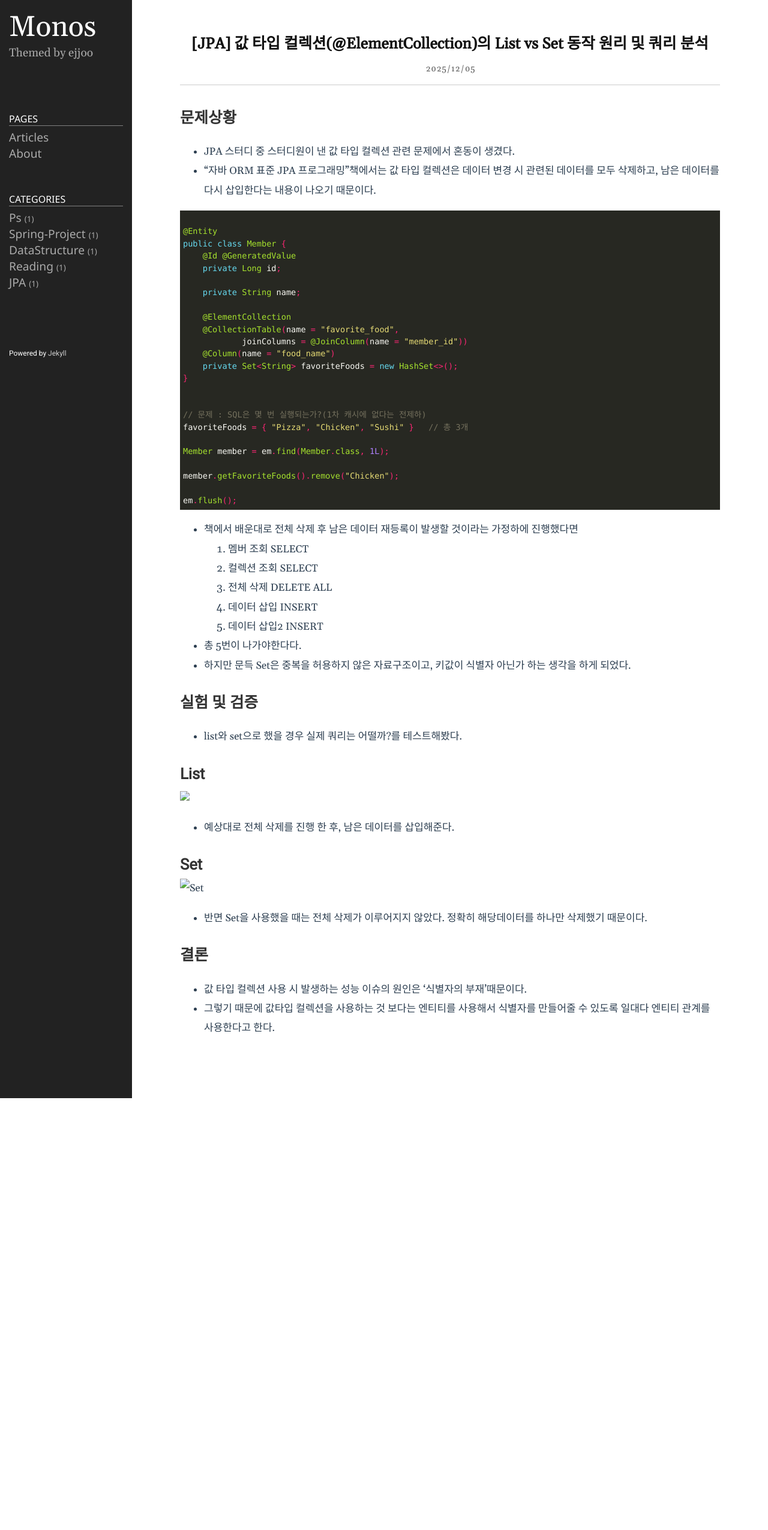
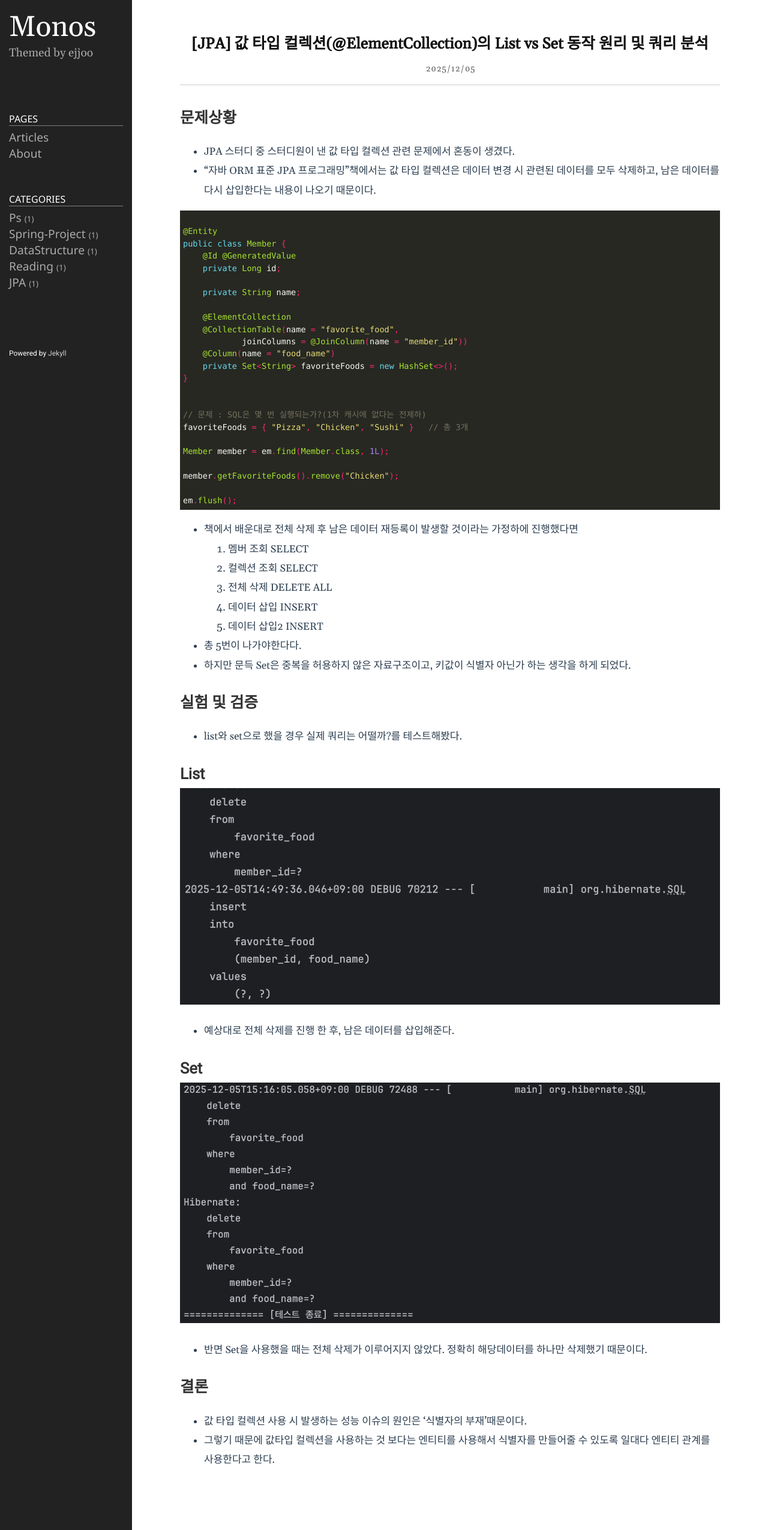
Before and after one commit to theeunseojo/theeunseojo.github.io, a Jekyll site: the page built from _posts/2025-12-05-jpa-value-type-collection.md, in a window 1280 px wide. Shown: the whole page at 60% size. Built offline with Jekyll 4.4.1, drawn with Linux system fonts in a browser that asks for light colours; before the commit the page ends 1831 px from its top, so only the background shows below that.

Commit message:
feat : 이미지 수정4

```diff
--- a/_posts/2025-12-05-jpa-value-type-collection.md
+++ b/_posts/2025-12-05-jpa-value-type-collection.md
@@ -52,12 +52,12 @@ em.flush();
 - list와 set으로 했을 경우 실제 쿼리는 어떨까?를 테스트해봤다.
 
 ## List
-<img src="./../public/img/jpa_collection_list.png">
+<img src="/public/img/jpa_collection_list.png">
 
 - 예상대로 전체 삭제를 진행 한 후, 남은 데이터를 삽입해준다.
 
 ## Set
-<img src="./../public/img/jpa_collection_set.png" alt="Set">
+<img src="/public/img/jpa_collection_set.png" alt="Set">
 
 - 반면 Set을 사용했을 때는 전체 삭제가 이루어지지 않았다. 정확히 해당데이터를 하나만 삭제했기 때문이다.
 
```
